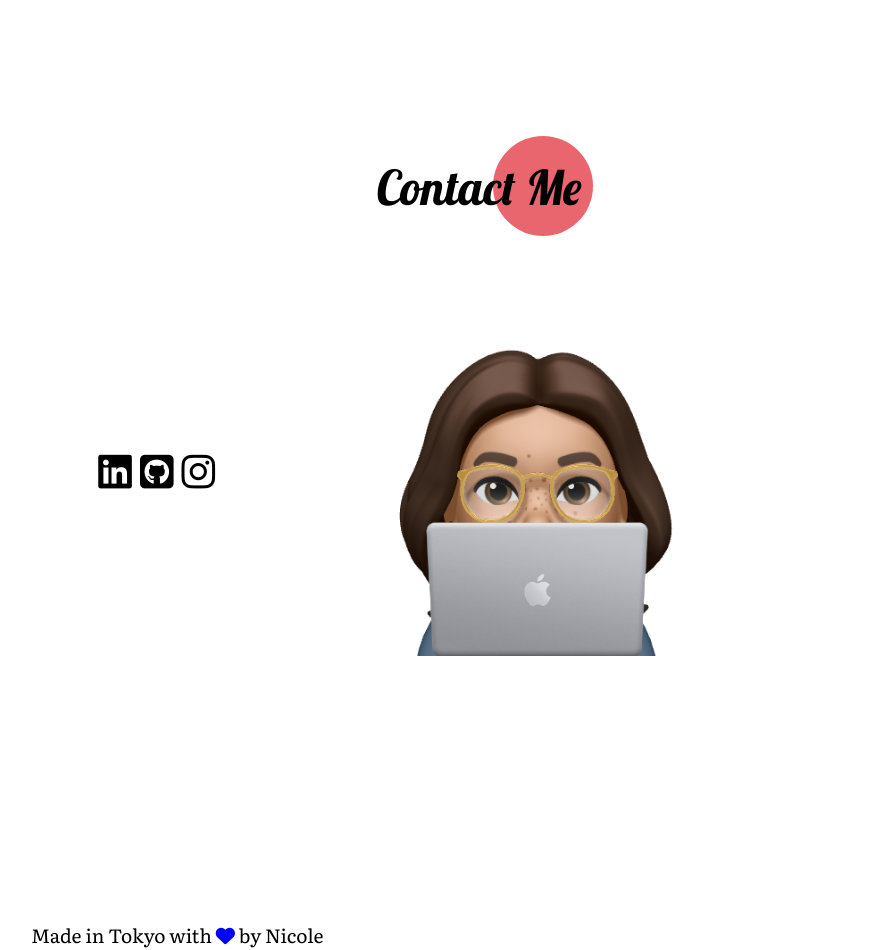
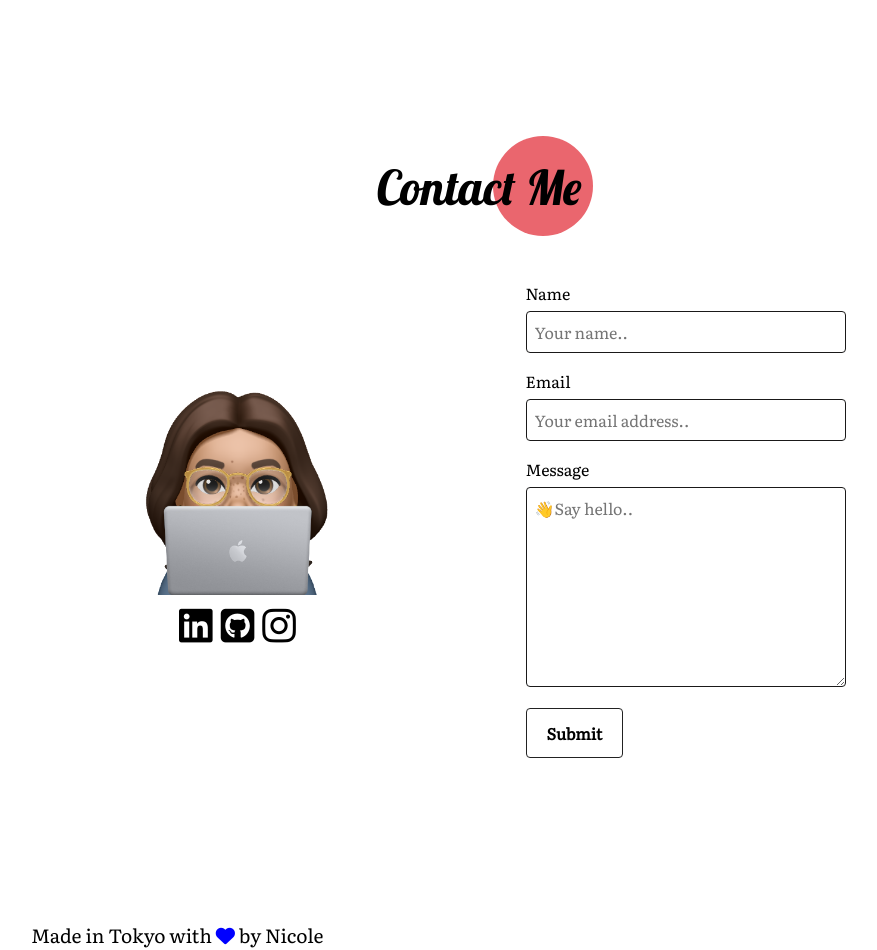
Before and after one commit to noliver-ykc/nicole-portfolio, a plain HTML site: page index.html in a window 1280 px wide. Shown: the part 3060-4010 px from the top of the page, without its empty margins (161-1038 px from the left). Drawn offline with Linux system fonts and the light colour scheme; a web font is replaced by a local one.

Commit message:
added contact me section

```diff
--- a/index.html
+++ b/index.html
@@ -149,12 +149,28 @@
     <div id="contact">
       <h2 class="title-underline-r title-center">Contact Me</h2>
       <div class="socials">
-        <a href="https://www.linkedin.com/in/nicoleoliverdev/" class="linkedin"><i class="fa-brands fa-linkedin"></i></a>
-        <a href="" class="github"><i class="fa-brands fa-square-github"></i></a>
-        <a href="https://www.instagram.com/webdev.nicole/?hl=en" class="instagram"><i class="fa-brands fa-instagram"></i></a>
+        <img src="/assets/dev-nicole.png" alt="nicole developer icon" class="nicole-comp">
+        <a href="https://www.linkedin.com/in/nicoleoliverdev/" id="linkedin"><i class="social-link fa-brands fa-linkedin"></i></a>
+        <a href="https://github.com/noliver-ykc" id="github"><i class="fa-brands fa-square-github social-link"></i></a>
+        <a href="https://www.instagram.com/webdev.nicole/?hl=en" id="instagram" ><i class="fa-brands social-link fa-instagram"></i></a>
       </div>
-      <img src="/assets/dev-nicole.png" alt="nicole developer icon" class="nicole-comp">
-      <form class="contact" action=""></form>
+
+      <form id="contact-form" action="mailto:noliver.ykc@gmail.com" method="POST" enctype="text/plain" name="EmailForm">
+        <label for="name">Name</label><br>
+        <input type="text" id="name" name="name" placeholder="Your name.." required><br>
+
+        <label for="email">Email</label><br>
+        <input type="email" id="email"  pattern="/^[\w-\.]+@([\w-]+\.)+[\w-]{2,4}$/" size="30"  placeholder="Your email address.." required>
+        <br>
+
+        <label for="message">Message</label><br>
+        <textarea id="message" name="message" placeholder="👋Say hello.." style="height:200px" required></textarea>
+        <br>
+        <div class="btn-box-submit">
+          <input type="submit" value="Submit">
+        </div>
+
+      </form>
     </div>
 
 
--- a/styles/style.css
+++ b/styles/style.css
@@ -199,17 +199,58 @@ a:link {
 
 
 /* contact me  */
+
 .nicole-comp {
-  margin-top: 10em;
-  height: 375px;
-  width: 375px;
+  height: 250px;
+  width: 250px;
+  /* position: absolute; */
 }
 
 .socials {
-  padding-top: 10em;
+  padding-top: 7em;
   font-size: 2em;
+  text-align: center;
+}
+.social-link:hover {
+  transform: scale(1.2);
+  border-bottom: 5px solid #EA666E;
 }
 
+/* contact form styles */
+#contact-form {
+  padding-top: 10em;
+  width: fit-content;
+  font-family: 'Literata', serif;
+}
+
+input[type=text], input[type=email], select, textarea {
+  width: 20em;
+  padding: .5em;
+  border: 1px solid rgb(26, 25, 25);
+  border-radius: 4px;
+  box-sizing: border-box;
+  margin-top: 6px;
+  margin-bottom: 16px;
+  resize: vertical;
+}
+
+input[type=submit] {
+  background-color: white;
+  color: black;
+  font-weight: bold;
+  border: 1px solid #222222;
+  padding: 12px 20px;
+  border-radius: 4px;
+  cursor: pointer;
+}
+
+.btn-box-submit:hover {
+  height: fit-content;
+  width: fit-content;
+  padding-bottom: .3em;
+  border-bottom: 5px solid #EA666E;
+  transition: border-bottom .3s;
+}
 /* footer */
 .blue-heart {
   color: blue;
```
